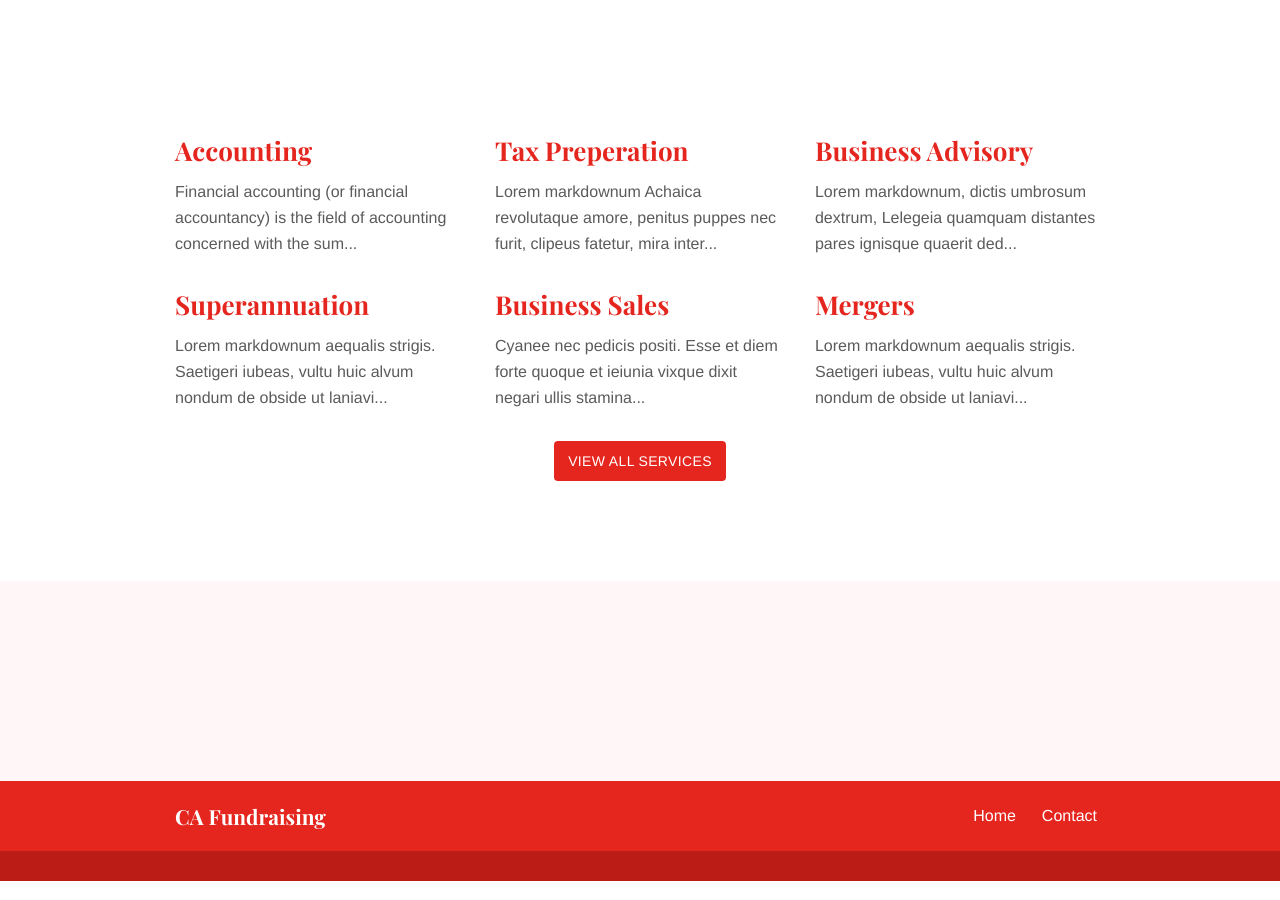
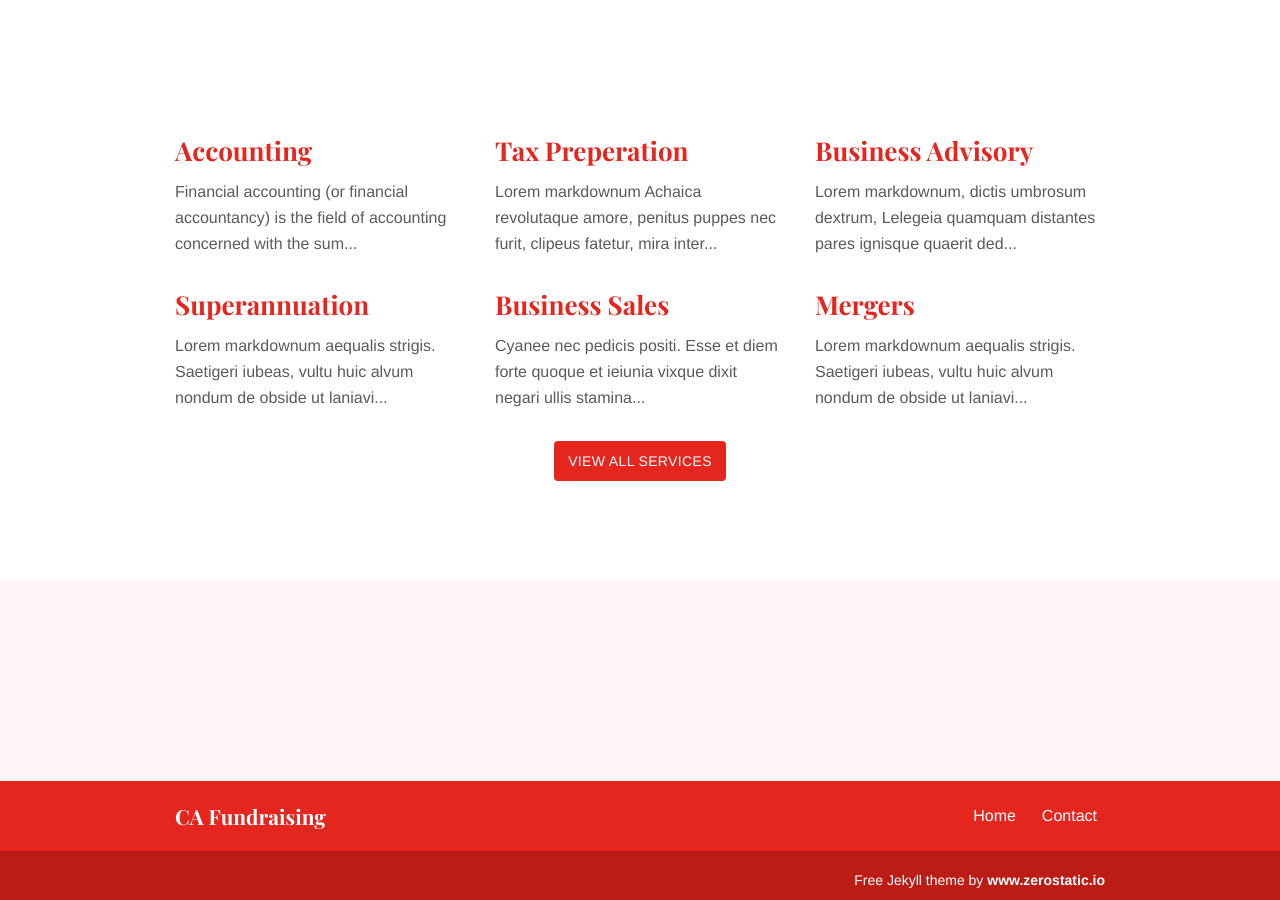
Before and after one commit to Frogdart5/fierce-avocado-6c9b0, a Jekyll site: the page built from index.md, in a window 1280 px wide and 900 px high, scrolled down 691 px. Built offline with Jekyll 4.4.1, drawn with Linux system fonts in a browser that asks for light colours.

Commit message:
_config.yml: changed

```diff
--- a/_config.yml
+++ b/_config.yml
@@ -9,9 +9,11 @@ logo:
   desktop: images/logo/logo.svg
   desktop_height: 36px
 footer:
-  copyright_text: ''
+  copyright_text: >-
+    Free Jekyll theme by <a class="zerostatic"
+    href="https://www.zerostatic.io">www.zerostatic.io</a>
 seo:
-  meta_og_title: CA Fundraising
+  meta_og_title: Jekyll Serif Theme
   meta_og_type: website
   meta_og_url: 'https://jekyll-serif.netlify.app'
   meta_og_image: >-
```
